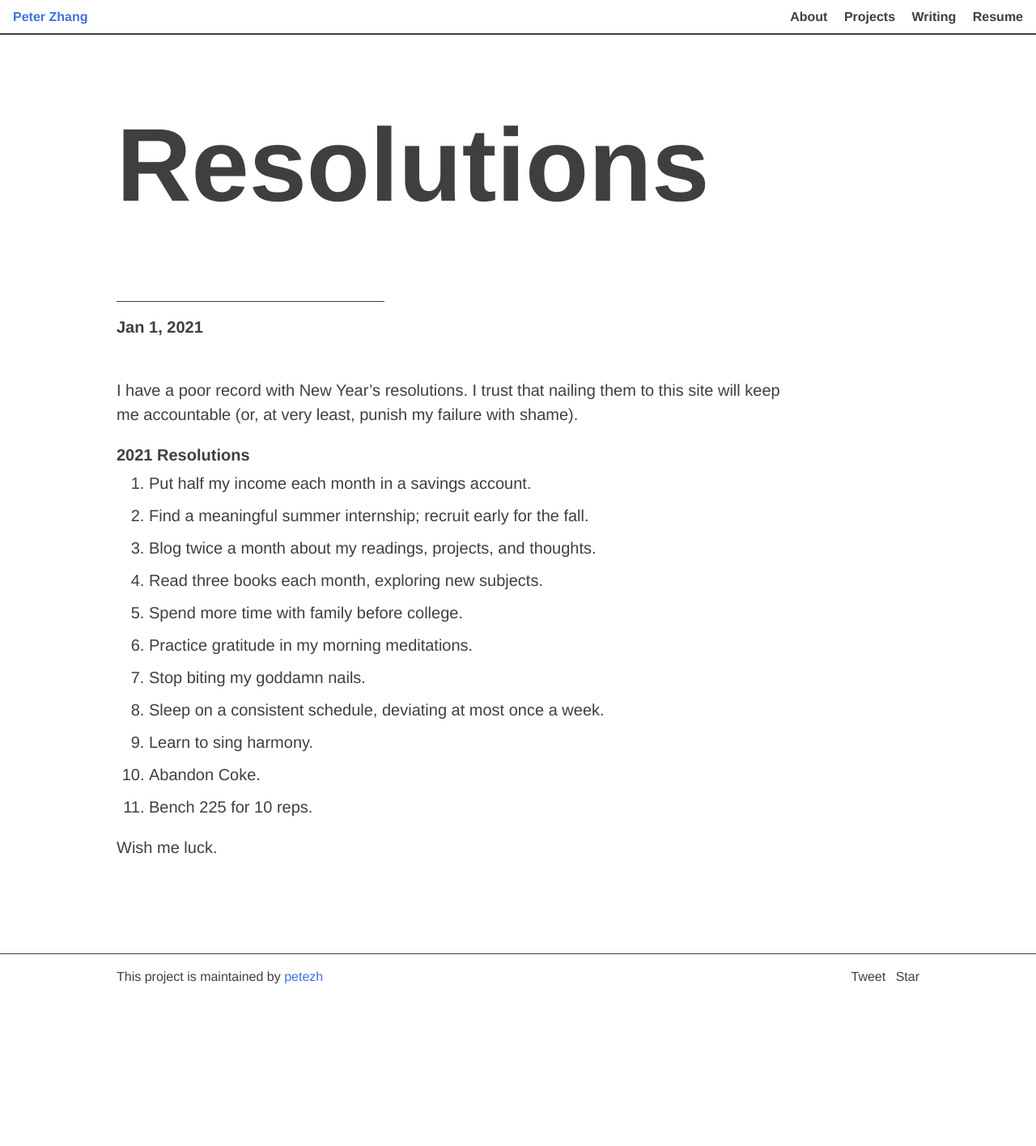
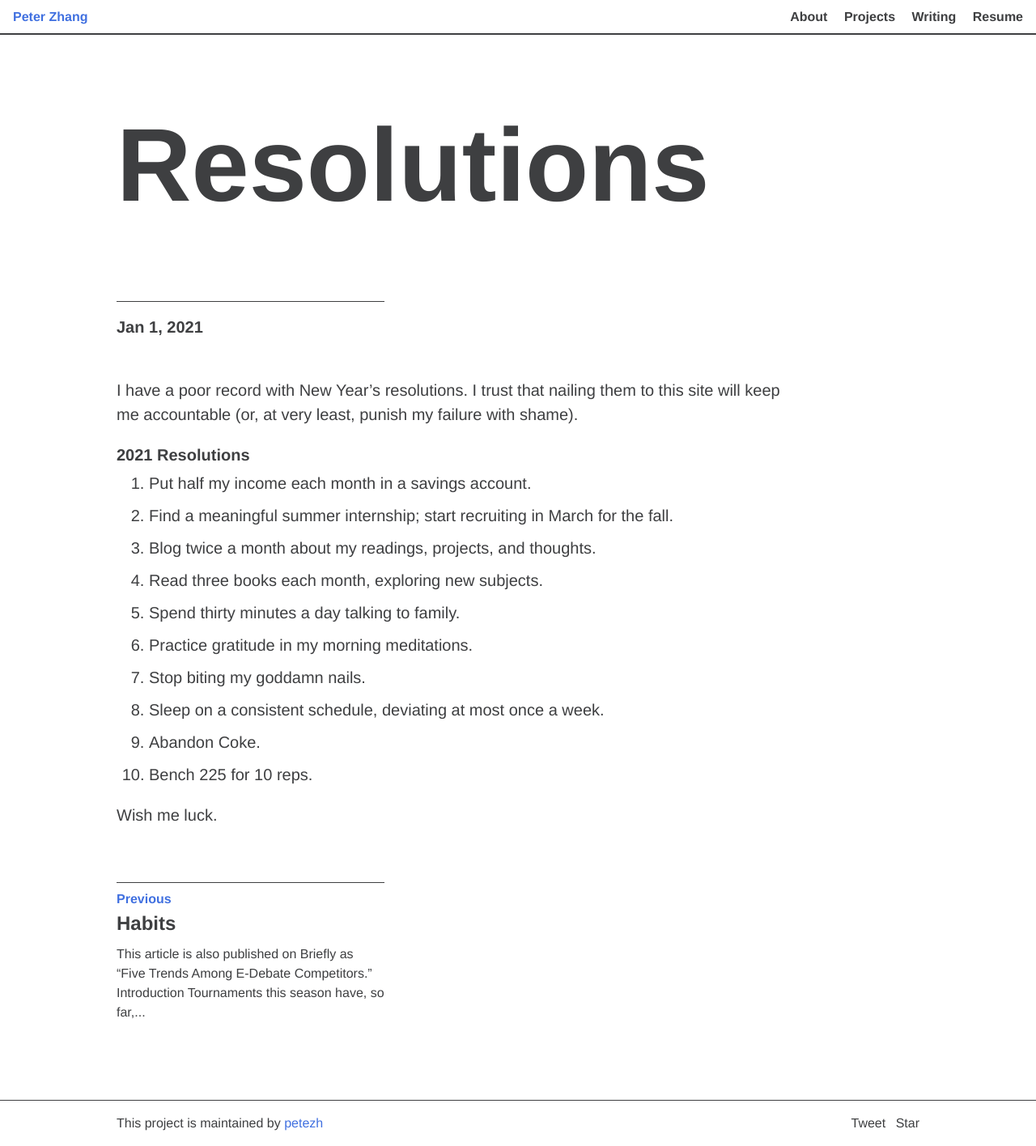
Before and after one commit to poweron-pixel/source-pajak-balikpapan-online, a Jekyll site: the page built from _posts/2021-01-01-new-years-resolutions.md, in a window 1280 px wide. Shown: the whole page at 81% size. Built offline with Jekyll 4.4.1, drawn with Linux system fonts in a browser that asks for light colours; comment, search, counter and statistics services are not loaded; before the commit the page ends 1235 px from its top, so only the background shows below that.

Commit message:
2020 review post

```diff
--- a/_posts/2021-01-01-new-years-resolutions.md
+++ b/_posts/2021-01-01-new-years-resolutions.md
@@ -11,15 +11,14 @@ I have a poor record with New Year's resolutions. I trust that nailing them to t
 #### 2021 Resolutions
 
 1. Put half my income each month in a savings account.
-2. Find a meaningful summer internship; recruit early for the fall.
+2. Find a meaningful summer internship; start recruiting in March for the fall.
 3. Blog twice a month about my readings, projects, and thoughts.
 4. Read three books each month, exploring new subjects.
-5. Spend more time with family before college.
+5. Spend thirty minutes a day talking to family.
 6. Practice gratitude in my morning meditations.
 7. Stop biting my goddamn nails.
 8. Sleep on a consistent schedule, deviating at most once a week.
-9. Learn to sing harmony.
 10. Abandon Coke.
-11. Bench 225 for 10 reps.
+10. Bench 225 for 10 reps.
 
 Wish me luck.
```
Also changed, not shown: _posts/2020-12-31-2020-in-review.md (added, +58 -0 lines), resources/hiking.JPG (added), resources/quadrants.jpg (added).
